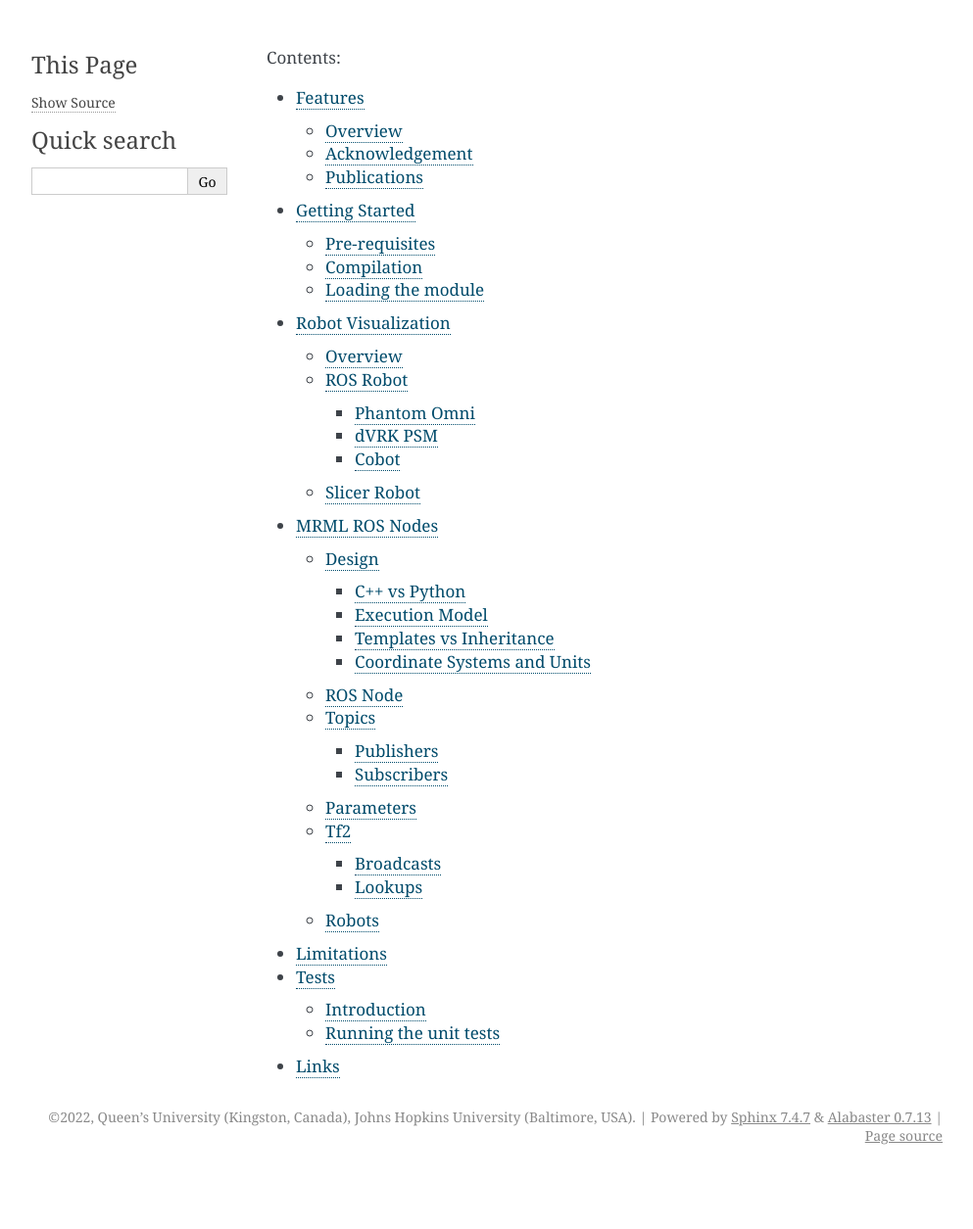
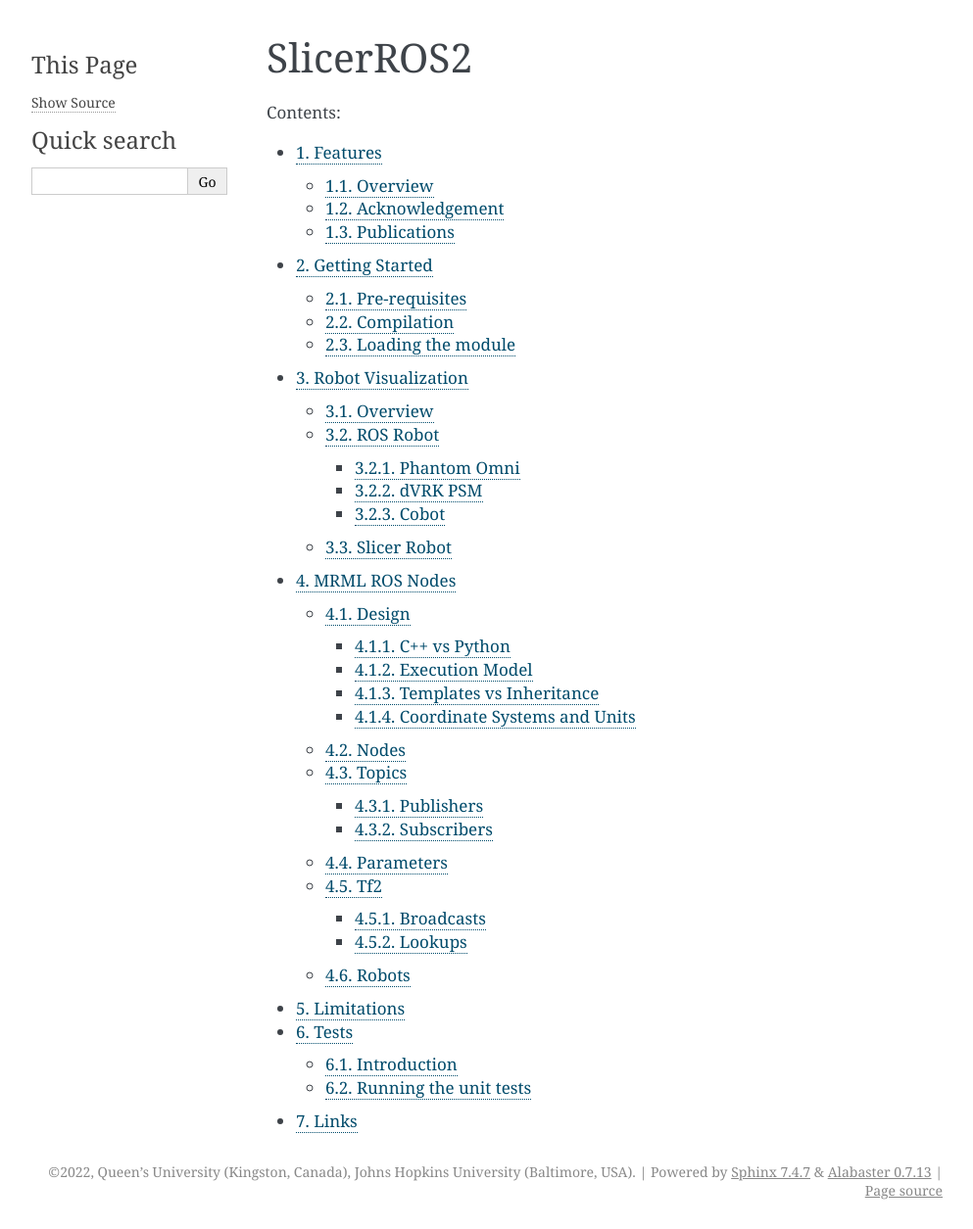
Before and after one commit to rosmed/slicer_ros2_module, a Sphinx documentation site: the page built from docs/index.rst, in a window 1280 px wide. Shown: the whole page at 98% size, without its empty margins (148-1141 px from the left). Built offline with Sphinx 7.4.7, drawn with Linux system fonts in a browser that asks for light colours; before the commit the page ends 1199 px from its top, so only the background shows below that.

Commit message:
doc: work in progress

```diff
--- a/docs/conf.py
+++ b/docs/conf.py
@@ -54,3 +54,5 @@
 # relative to this directory. They are copied after the builtin static files,
 # so a file named "default.css" will overwrite the builtin "default.css".
 html_static_path = ['_static']
+
+html_title = project + ' ' + release
--- a/docs/index.rst
+++ b/docs/index.rst
@@ -1,9 +1,13 @@
-.. SliROS2 documentation master file, created by
+.. SlicerROS2 documentation master file, created by
    sphinx-quickstart on Fri Nov  4 00:52:16 2022.
    You can adapt this file completely to your liking, but it should at least
    contain the root `toctree` directive.
 
+SlicerROS2
+==========
+
 .. toctree::
+   :numbered:
    :maxdepth: 3
    :caption: Contents:
 
--- a/docs/pages/mrml-ros-nodes.rst
+++ b/docs/pages/mrml-ros-nodes.rst
@@ -109,16 +109,16 @@
 <https://https://en.wikipedia.org/wiki/Right-hand_rule>`_ and SI units
 (meters).
 
-========
-ROS Node
-========
+=====
+Nodes
+=====
 
 The SlicerROS2 module always creates a default ROS node (internally a
 ``rclcpp::node``).  This node is both a ROS node and a MRML node,
 hence the unfortunate name ``vtkMRMLROS2NodeNode``.  This node is
 added to the MRML scene and should be used to add your custom
 ``vtkMRMLROS2`` nodes (topics, parameter...).  It is possible to add
-an extra ROS node in SlicerROS2 but this feature has not been tested
+more ROS nodes in SlicerROS2 but this feature has not been tested
 extensively for the first release.
 
 To retrieve the default ROS node:
```
Also changed, not shown: README.md (+1 -1 lines).
